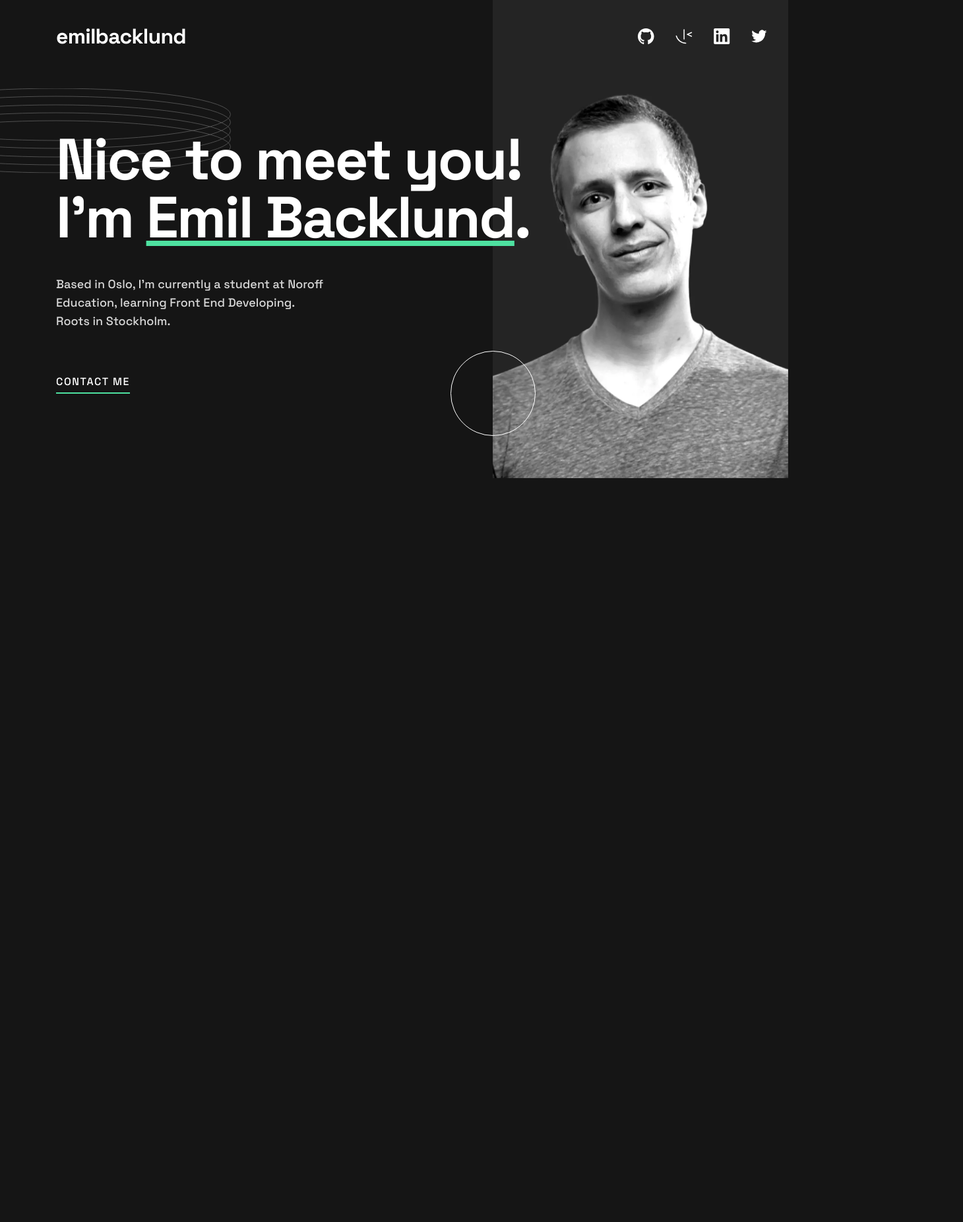
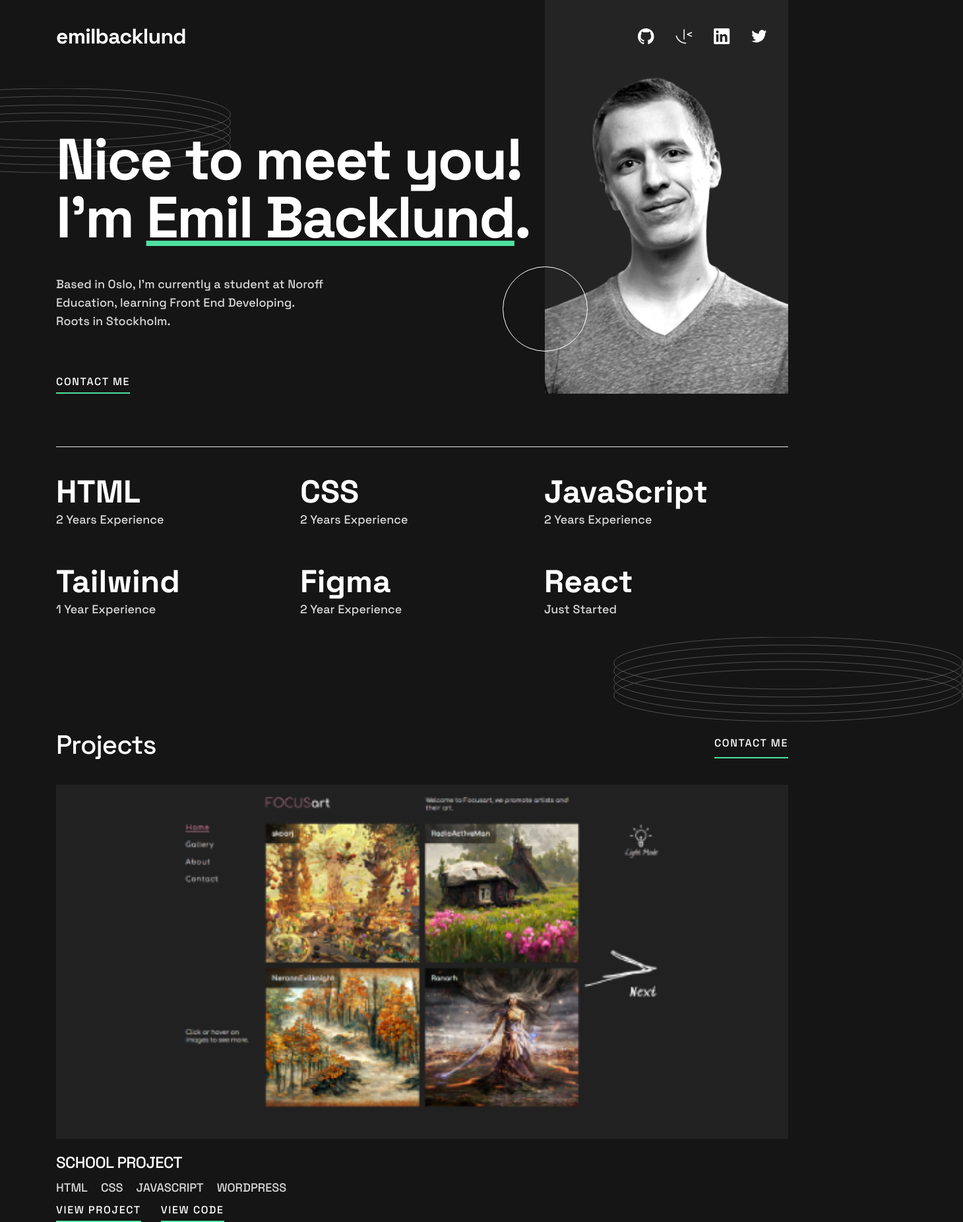
Before and after one commit to EmilBacklund/single-page-developer-portfolio, a website built with Vite: page src/index.html in a window 1280 px wide. Shown: the whole page at 66% size, 1460 px wide, since content can reach past the window. Before the commit the page ends 800 px from the top, so only its background shows below. Built offline with nearby package versions, Linux system fonts and the light colour scheme.

Commit message:
fixing responsive design, adding html and styling

```diff
--- a/src/index.html
+++ b/src/index.html
@@ -12,18 +12,25 @@
     <meta name="viewport" content="width=device-width, initial-scale=1.0" />
     <title>Portfolio | Emil Backlund</title>
     <script type="module" src="./js/main.js" defer></script>
+    <script type="module" src="./js/greeting.js" defer></script>
   </head>
   <body
-    class="font-spaceGrotesk tracking-portfolioLetterSpacing bg-portfolioBlack max-w-portfolioMaxWidth mx-auto w-11/12 text-white"
+    class="font-spaceGrotesk tracking-portfolioLetterSpacing bg-portfolioBlack max-w-portfolioMaxWidth mx-auto w-11/12 text-white overflow-x-hidden"
   >
     <header class="relative">
-      <nav class="tablet:hidden">
+      <nav class="tablet:hidden mb-10 relative w-full">
+        <div class="absolute bottom-0 right-0 translate-x-[84px]">
+          <img src="images/pattern-circle.svg" alt="" />
+        </div>
         <div class="relative w-full">
           <img
             class="w-2/3 max-w-xs mx-auto computer:hidden tablet:hidden"
             src="images/image-profile-mobile.webp"
             alt=""
           />
+          <div class="absolute -z-10 -left-14 -translate-x-1/2 top-1/2 -translate-y-1/2">
+            <img src="images/pattern-rings.svg" alt="" />
+          </div>
           <div class="absolute top-5 left-1/2 -translate-x-1/2 flex flex-col gap-5 items-center">
             <p class="text-2xl tablet:text-portfolioName leading-8 tracking-tight font-bold">
               emilbacklund
@@ -67,37 +74,39 @@
         </ul>
       </nav>
       <div
-        class="absolute top-0 right-1/2 translate-x-1/2 tablet:translate-x-0 tablet:right-0 -z-10 computer:max-w-md tablet:max-w-xs"
+        class="absolute bottom-0 top-0 right-0 float-right computer:right-0 -z-10 tablet:translate-x-10 computer:translate-x-0"
       >
-        <div class="relative">
-          <img class="hidden computer:block" src="images/image-profile-desktop.webp" alt="" />
+        <div class="relative h-full">
           <img
-            class="hidden tablet:block computer:hidden"
+            class="hidden computer:block h-full object-cover float-right"
+            src="images/image-profile-desktop.webp"
+            alt=""
+          />
+          <img
+            class="hidden tablet:block computer:hidden h-full object-cover float-right"
             src="images/image-profile-tablet.webp"
             alt=""
           />
 
           <img
-            class="absolute computer:bottom-16 computer:-left-[64.5px]"
+            class="absolute computer:bottom-16 computer:right-[304px] tablet:-right-[64.5px] tablet:bottom-0 transition-all duration-500 float-right"
             src="images/pattern-circle.svg"
             alt=""
           />
         </div>
       </div>
-      <div class="relative">
+      <div class="relative text-center tablet:text-start mb-20">
         <div
           class="hidden tablet:block absolute -z-10 left-0 -translate-x-1/2 top-0 -translate-y-1/2"
         >
           <img src="images/pattern-rings.svg" alt="" />
         </div>
         <h1
-          class="text-[40px] leading-[40px] computer:text-portfolioHeadingXL tablet:leading-portfolioHeadingXL font-bold mb-porfolioH1MarginBottom tablet:text-7xl tablet:max-w-md computer:max-w-full"
-        >
-          Nice to meet you! <br />I'm
-          <span class="underline decoration-portfolioGreen">Emil Backlund</span>.
-        </h1>
+          class="text-[40px] leading-[40px] computer:text-portfolioHeadingXL tablet:leading-portfolioHeadingXL font-bold mb-porfolioH1MarginBottom tablet:text-7xl"
+          id="greeting"
+        ></h1>
         <p
-          class="tracking-normal max-w-md leading-7 text-portfolioLightGrey text-lg mb-portfolioIntroductionMarginBottom"
+          class="tracking-normal tablet:max-w-md leading-7 text-portfolioLightGrey text-lg mb-portfolioIntroductionMarginBottom"
         >
           Based in Oslo, I'm currently a student at Noroff Education, learning Front End Developing.
           <br />
@@ -110,5 +119,86 @@
         </button>
       </div>
     </header>
+    <main>
+      <section
+        class="relative flex flex-col items-center gap-6 tablet:gap-0 tablet:flex-row tablet:flex-wrap tablet:justify-between text-center tablet:text-start tracking-normal py-10 border-t border-b tablet:border-b-0 mb-20"
+      >
+        <div class="tablet:w-1/2 tablet:mb-[52px] computer:w-1/3">
+          <h2 class="text-portfolioName tablet:text-5xl leading-10 tablet:leading-[56px] font-bold">
+            HTML
+          </h2>
+          <p class="text-portfolioLightGrey tablet:text-lg">2 Years Experience</p>
+        </div>
+        <div class="tablet:w-1/2 tablet:mb-[52px] computer:w-1/3">
+          <h2 class="text-portfolioName tablet:text-5xl leading-10 tablet:leading-[56px] font-bold">
+            CSS
+          </h2>
+          <p class="text-portfolioLightGrey tablet:text-lg">2 Years Experience</p>
+        </div>
+        <div class="tablet:w-1/2 tablet:mb-[52px] computer:w-1/3">
+          <h2 class="text-portfolioName tablet:text-5xl leading-10 tablet:leading-[56px] font-bold">
+            JavaScript
+          </h2>
+          <p class="text-portfolioLightGrey tablet:text-lg">2 Years Experience</p>
+        </div>
+        <div class="tablet:w-1/2 tablet:mb-[52px] computer:w-1/3">
+          <h2 class="text-portfolioName tablet:text-5xl leading-10 tablet:leading-[56px] font-bold">
+            Tailwind
+          </h2>
+          <p class="text-portfolioLightGrey tablet:text-lg">1 Year Experience</p>
+        </div>
+        <div class="tablet:w-1/2 tablet:mb-[52px] computer:w-1/3">
+          <h2 class="text-portfolioName tablet:text-5xl leading-10 tablet:leading-[56px] font-bold">
+            Figma
+          </h2>
+          <p class="text-portfolioLightGrey tablet:text-lg">2 Year Experience</p>
+        </div>
+        <div class="tablet:w-1/2 tablet:mb-[52px] computer:w-1/3">
+          <h2 class="text-portfolioName tablet:text-5xl leading-10 tablet:leading-[56px] font-bold">
+            React
+          </h2>
+          <p class="text-portfolioLightGrey tablet:text-lg">Just Started</p>
+        </div>
+        <div class="absolute bottom-0 translate-x-1/2 translate-y-1/2 right-0">
+          <img src="images/pattern-rings.svg" alt="" />
+        </div>
+      </section>
+      <section>
+        <div class="flex justify-between mb-10">
+          <h2 class="text-[40px] tracking-tight leading-10">Projects</h2>
+          <button
+            class="border-b-2 tracking-widest border-portfolioGreen hover:text-portfolioGreen pb-1"
+          >
+            CONTACT ME
+          </button>
+        </div>
+        <div class="flex flex-col gap-5">
+          <img src="images/www.focusart.info_.png" alt="" />
+          <div class="flex flex-col gap-2">
+            <h3 class="text-2xl tracking-tight leading-8">SCHOOL PROJECT</h3>
+            <div
+              class="flex flex-wrap gap-5 text-lg leading-7 tracking-normal text-portfolioLightGrey"
+            >
+              <p>HTML</p>
+              <p>CSS</p>
+              <p>JAVASCRIPT</p>
+              <p>WORDPRESS</p>
+            </div>
+            <div class="flex gap-[30px]">
+              <button
+                class="border-b-2 tracking-widest border-portfolioGreen hover:text-portfolioGreen pb-1"
+              >
+                VIEW PROJECT
+              </button>
+              <button
+                class="border-b-2 tracking-widest border-portfolioGreen hover:text-portfolioGreen pb-1"
+              >
+                VIEW CODE
+              </button>
+            </div>
+          </div>
+        </div>
+      </section>
+    </main>
   </body>
 </html>
--- /dev/null
+++ b/src/js/greeting.js
@@ -0,0 +1,48 @@
+const greetingMessage = document.querySelector('#greeting');
+
+let mobile = false;
+let tablet = false;
+let computer = false;
+
+if (
+  window.matchMedia('(min-width: 1110px)').matches ||
+  window.matchMedia('(max-width: 708px)').matches
+) {
+  computer = true;
+  tablet = false;
+  greetingMessage.innerHTML = `Nice to meet you! <br /> I'm
+    <span class="underline decoration-portfolioGreen">Emil Backlund</span>.`;
+} else {
+  computer = false;
+  tablet = true;
+  greetingMessage.innerHTML = `Nice to <br /> meet you! I'm <br />
+    <span class="underline decoration-portfolioGreen">Emil Backlund</span>.`;
+}
+
+window.addEventListener('resize', () => {
+  if (window.matchMedia('(min-width: 1110px)').matches) {
+    if (!computer) {
+      computer = true;
+      tablet = false;
+      mobile = false;
+      greetingMessage.innerHTML = `Nice to meet you! <br /> I'm
+        <span class="underline decoration-portfolioGreen">Emil Backlund</span>.`;
+    }
+  } else if (window.matchMedia('(min-width: 708px)').matches) {
+    if (!tablet) {
+      tablet = true;
+      computer = false;
+      mobile = false;
+      greetingMessage.innerHTML = `Nice to <br /> meet you! I'm <br />
+      <span class="underline decoration-portfolioGreen">Emil Backlund</span>.`;
+    }
+  } else if (window.matchMedia('(max-width: 708px)').matches) {
+    if (!mobile) {
+      mobile = true;
+      computer = false;
+      tablet = false;
+      greetingMessage.innerHTML = `Nice to meet you! <br /> I'm
+      <span class="underline decoration-portfolioGreen">Emil Backlund</span>.`;
+    }
+  }
+});
```
Also changed, not shown: public/images/www.focusart.info_.png (added).
